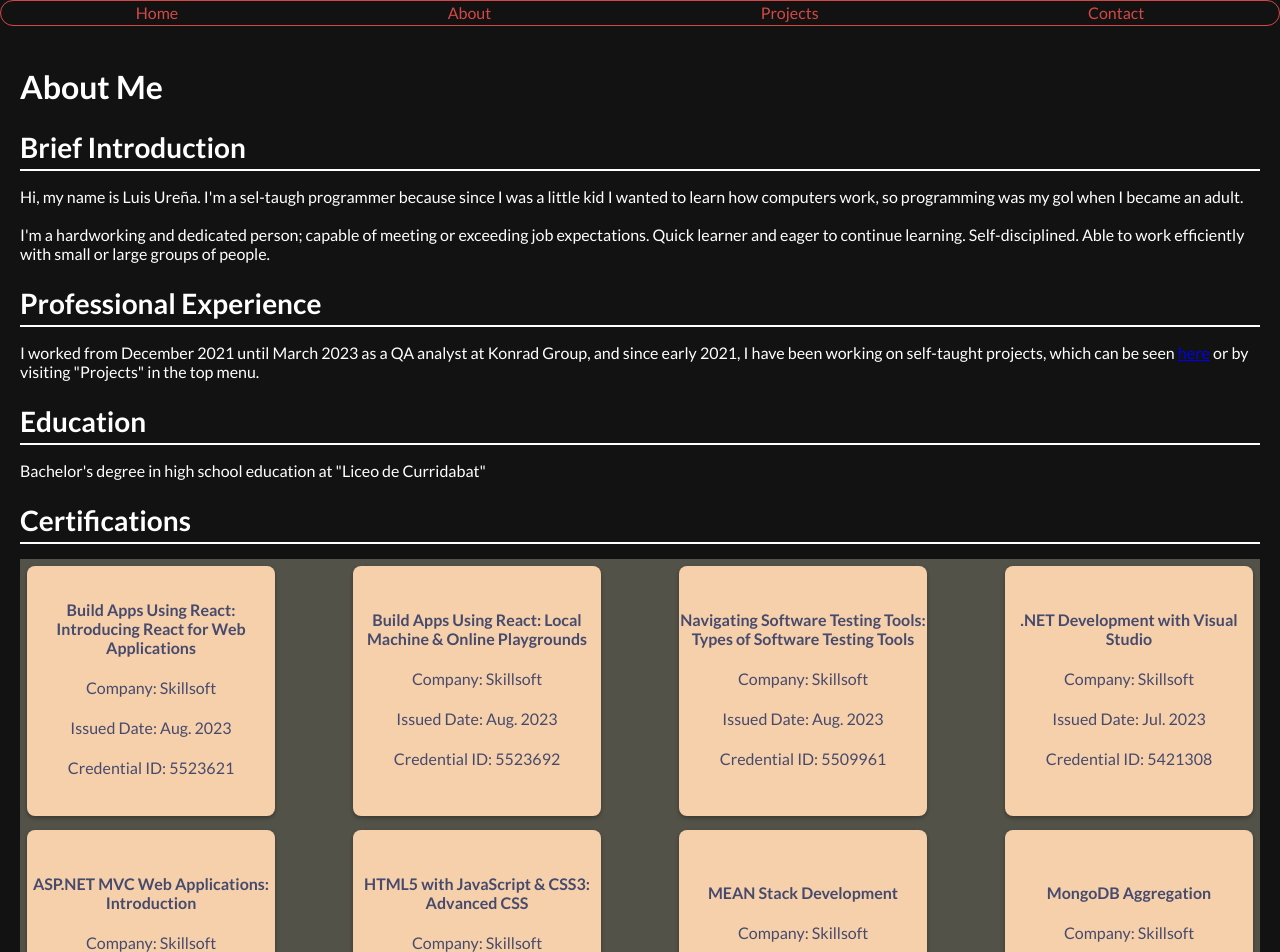
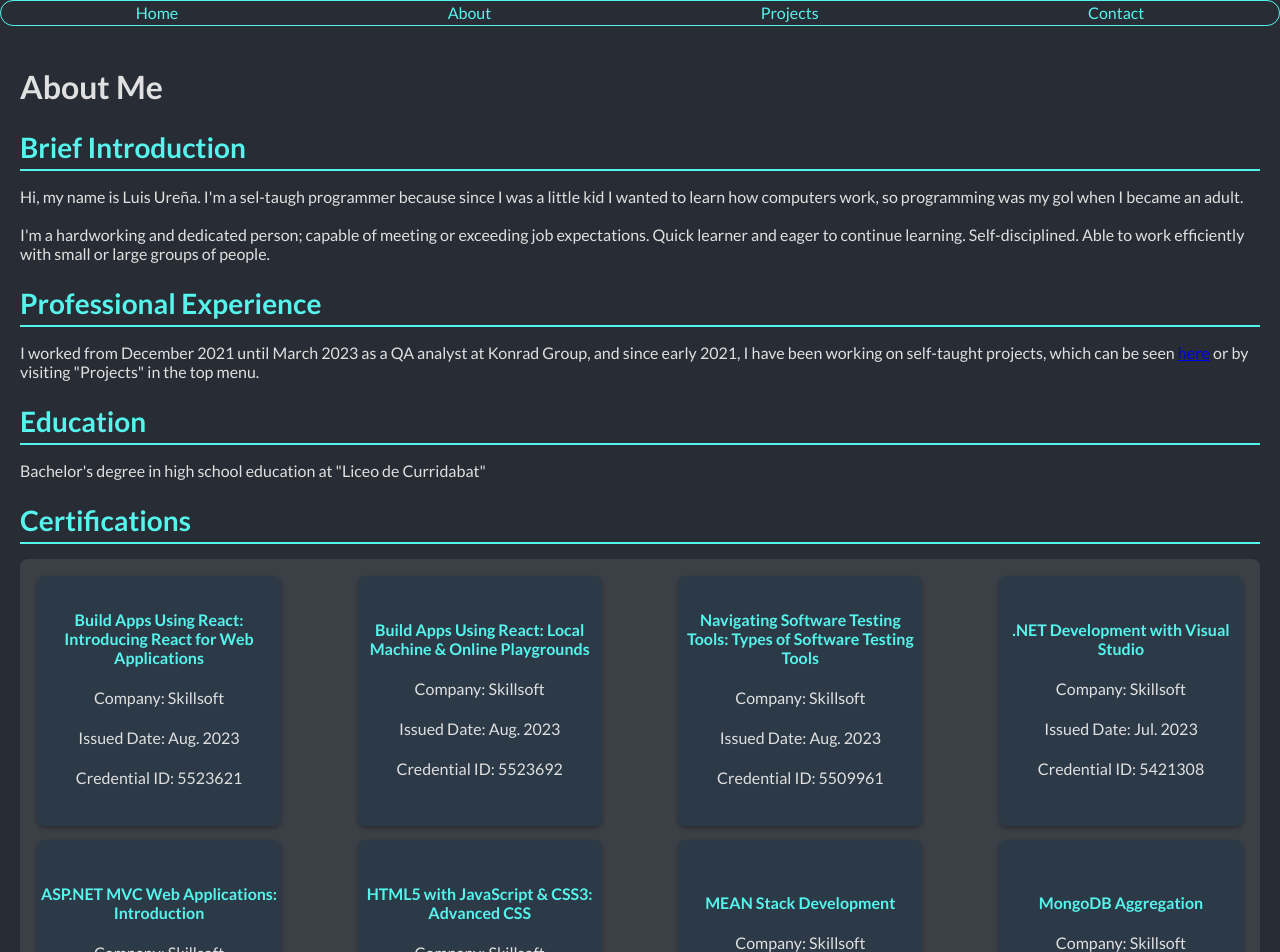
Before and after one commit to SourlyX/portfolio, a React (Create React App) app: page /about in a window 1280 px wide. Shown: the top 952 px of the page. Built offline with nearby package versions, Linux system fonts and the light colour scheme.

Commit message:
se actualiza parte de los colores del portfolio

```diff
--- a/src/About.js
+++ b/src/About.js
@@ -160,22 +160,26 @@ const certificationsData = [
 const AboutPageContainer = styled.div`
   padding: 20px;
   height: auto;
-  color: #fff;
+  color: #E0E0E0;
 `;
 
 const Cert = styled.div`
-  background-color: #525248;
+  background-color: #3B3F46;
   display: flex;
   flex-wrap: wrap;
   justify-content: space-between;
+  border-radius: 8px;
+  padding: 10px;
 `;
 
 const SectionTitle = styled.h2`
   font-size: 28px;
   margin-bottom: 15px;
-  border-bottom: 2px solid #fff;
+  border-bottom: 2px solid #55F5ED;
   padding-bottom: 5px;
+  color: #55F5ED;
 `;
+
 
 const AboutPage = () => {
   return (
--- a/src/App.js
+++ b/src/App.js
@@ -9,12 +9,13 @@ import { Helmet } from "react-helmet"
 import { Routes, Route } from "react-router-dom"
 
 const MainApp = styled.div`
-  color: white;
-  background-color: #121212;
+  color: #E0E0E0;
+  background-color: #282C34;
   display: flex;
   flex-wrap: wrap;
-  justify-content: center
+  justify-content: center;
 `
+
 
 function App() {
   const cards = [
--- a/src/Certification.js
+++ b/src/Certification.js
@@ -3,8 +3,8 @@ import styled, { keyframes } from 'styled-components';
 
 const CertificationContainer = styled.div`
   margin-bottom: 20px;
-  background-color: #f6d0aa;
-  color: #464A6D;
+  background-color: #2C3A47; /* Fondo oscuro más contrastante */
+  color: #E0E0E0; /* Texto claro */
   border-radius: 8px;
   box-shadow: 0 2px 4px rgba(0, 0, 0, 0.3);
   width: 20%;
@@ -18,31 +18,36 @@ const CertificationContainer = styled.div`
   height: 250px;
   overflow: hidden;
   cursor: pointer;
-  transition: transform 0.3s;
+  transition: transform 0.3s, background-color 0.3s;
 
   &:hover {
     transform: scale(1.05); /* Pequeño zoom al hacer hover */
+    background-color: #3E4A5B; /* Cambio de color de fondo en hover */
   }
-`;
+`
 
 const Title = styled.h4`
   margin-top: 0px;
   margin-bottom: 5px;
   text-align: center;
-`;
+  color: #55F5ED; /* Título en color turquesa */
+`
 
 const Company = styled.p`
   margin-bottom: 5px;
-`;
+  color: #E0E0E0; /* Texto claro */
+`
 
 const Date = styled.p`
   margin-bottom: 5px;
-`;
+  color: #E0E0E0; /* Texto claro */
+`
 
 const CredentialId = styled.p`
   text-align: center;
   margin-bottom: 5px;
-`;
+  color: #E0E0E0; /* Texto claro */
+`
 
 const ImageContainer = styled.div`
   width: 100%;
@@ -53,31 +58,31 @@ const ImageContainer = styled.div`
   display: ${props => (props.show ? 'flex' : 'none')};
   align-items: center;
   justify-content: center;
-  background-color: #f6d0aa;
+  background-color: #3B3F46; /* Fondo oscuro para las imágenes */
   border-radius: 8px;
   animation: ${props => (props.show ? fadeIn : 'none')} 0.3s ease-in-out;
-`;
+`
 
 const Image = styled.img`
   max-width: 90%;
   max-height: 90%;
-`;
+`
 
 const fadeIn = keyframes`
   0% { opacity: 0; transform: scale(0.9); }
   100% { opacity: 1; transform: scale(1); }
-`;
+`
 
 const Certification = ({ title, company, date, credentialId, imagePath }) => {
   const [showImage, setShowImage] = useState(false);
 
   const handleMouseEnter = () => {
     setShowImage(true);
-  };
+  }
 
   const handleMouseLeave = () => {
     setShowImage(false);
-  };
+  }
 
   return (
     <CertificationContainer onMouseEnter={handleMouseEnter} onMouseLeave={handleMouseLeave}>
@@ -93,7 +98,7 @@ const Certification = ({ title, company, date, credentialId, imagePath }) => {
         <Image src={imagePath} alt="Credential Image" />
       </ImageContainer>
     </CertificationContainer>
-  );
-};
+  )
+}
 
-export default Certification;
+export default Certification
--- a/src/Navbar.js
+++ b/src/Navbar.js
@@ -2,10 +2,10 @@ import React from 'react';
 import styled from 'styled-components';
 
 const Nav = styled.nav`
-  background-color: none;
-  color: #D34846;
+  background-color: 282C34;
+  color: #55F5ED;
   width: 100%;
-  border: 1px solid;
+  border: 1px solid #55F5ED;
   border-radius: 50px;
   height: 1.5rem;
   font-size: 1rem;
@@ -36,7 +36,7 @@ const ListItem = styled.li`
 
   &:hover a{
     transform: translatey(15px);
-    color: #E61C4D;
+    color: #6BFFA6;
   }
 
   &:before{
@@ -48,12 +48,16 @@ const ListItem = styled.li`
 `
 
 const Link = styled.a`
-  color: #E61C4D;
+  color: #55F5ED;
   text-decoration: none;
   padding: 10px;
   margin: -10px;
-  background-color: #F6D0AA;
+  background-color: #3B3F46;
   border-radius: 50%;
+
+  &:hover {
+    background-color: #FF6B6B; /* Fondo coral en hover */
+  }
 `
 
 function Navbar({ items }){
```
Also changed, not shown: 1 other file (tests, documents, lock files or other folders).
